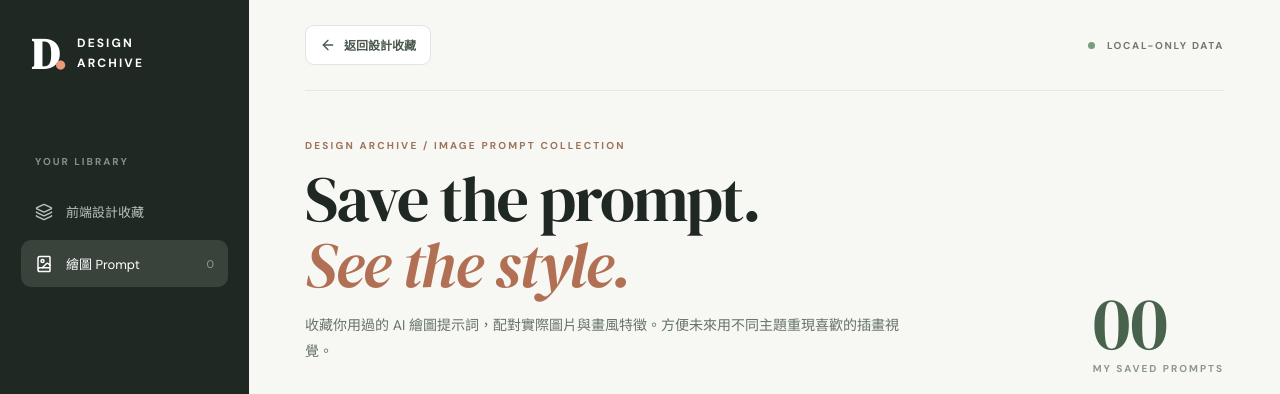
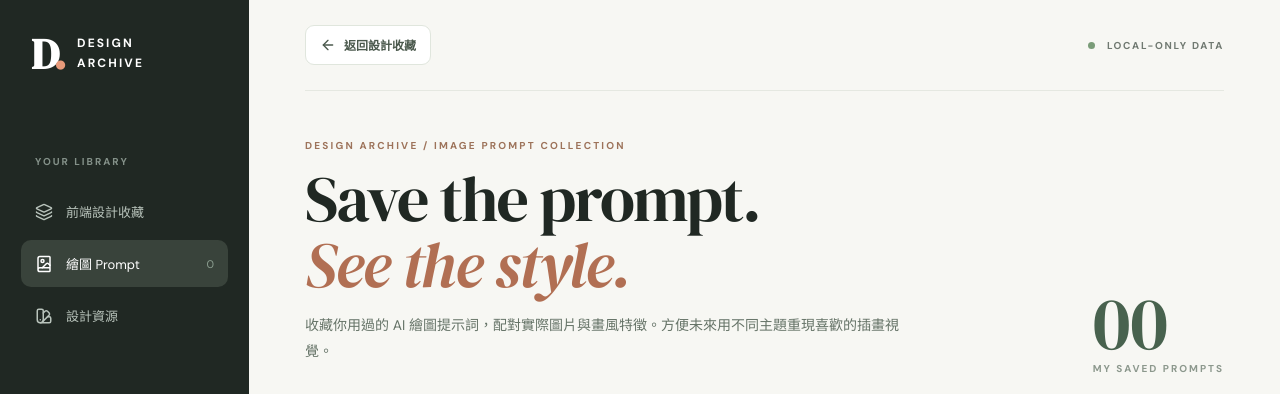
Before and after one commit to christinekao/frontend-design-library, a Next.js app: page /prompts in a window 1280 px wide. Shown: the top 394 px of the page. Built offline with nearby package versions, Linux system fonts and the light colour scheme.

Commit message:
Link Banner Design Resources from illustration prompt library

```diff
--- a/src/app/prompts/page.tsx
+++ b/src/app/prompts/page.tsx
@@ -2,7 +2,7 @@
 
 import { useEffect, useMemo, useRef, useState } from "react";
 import Link from "next/link";
-import { ArrowLeft, ArrowRight, BookImage, Check, Clipboard, Download, FilePlus2, ImagePlus, Layers3, Pencil, Search, Trash2, Upload, X } from "lucide-react";
+import { ArrowLeft, ArrowRight, BookImage, Check, Clipboard, Download, FilePlus2, ImagePlus, Layers3, SwatchBook, Pencil, Search, Trash2, Upload, X } from "lucide-react";
 import { ILLUSTRATION_EXAMPLES, nextDrawingId, type IllustrationPromptEntry } from "@/data/illustration-prompts";
 import { IllustrationPreview } from "@/components/illustrations/IllustrationPreview";
 import "./prompt-library.css";
@@ -103,7 +103,7 @@ export default function IllustrationPromptPage() {
   return <div className="app-shell ill-shell">
     <aside className="sidebar">
       <Link className="brand" href="/" aria-label="回 Design Archive 首頁"><span className="brand-logo">D<span>.</span></span><span>DESIGN<br/>ARCHIVE</span></Link>
-      <div className="sidebar-group"><span className="sidebar-label">YOUR LIBRARY</span><Link href="/" className="side-link"><Layers3 size={18}/> 前端設計收藏</Link><Link href="/prompts/" className="side-link current" aria-current="page"><BookImage size={18}/> 繪圖 Prompt <span className="side-count">{personal.length}</span></Link></div>
+      <div className="sidebar-group"><span className="sidebar-label">YOUR LIBRARY</span><Link href="/" className="side-link"><Layers3 size={18}/> 前端設計收藏</Link><Link href="/prompts/" className="side-link current" aria-current="page"><BookImage size={18}/> 繪圖 Prompt <span className="side-count">{personal.length}</span></Link><Link href="/resources/" className="side-link"><SwatchBook size={18}/> 設計資源</Link></div>
 
     </aside>
     <main className="main-content ill-content">
```
